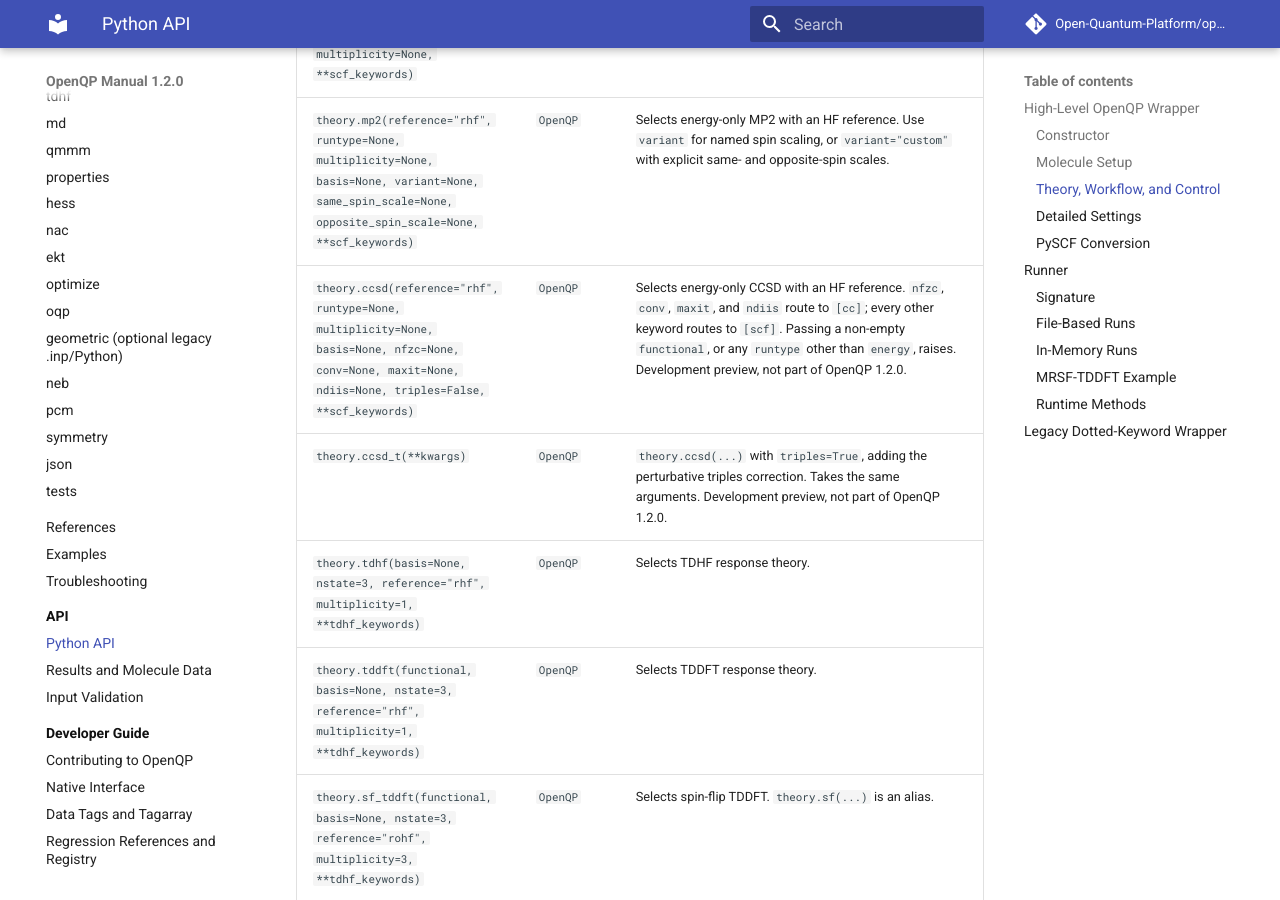
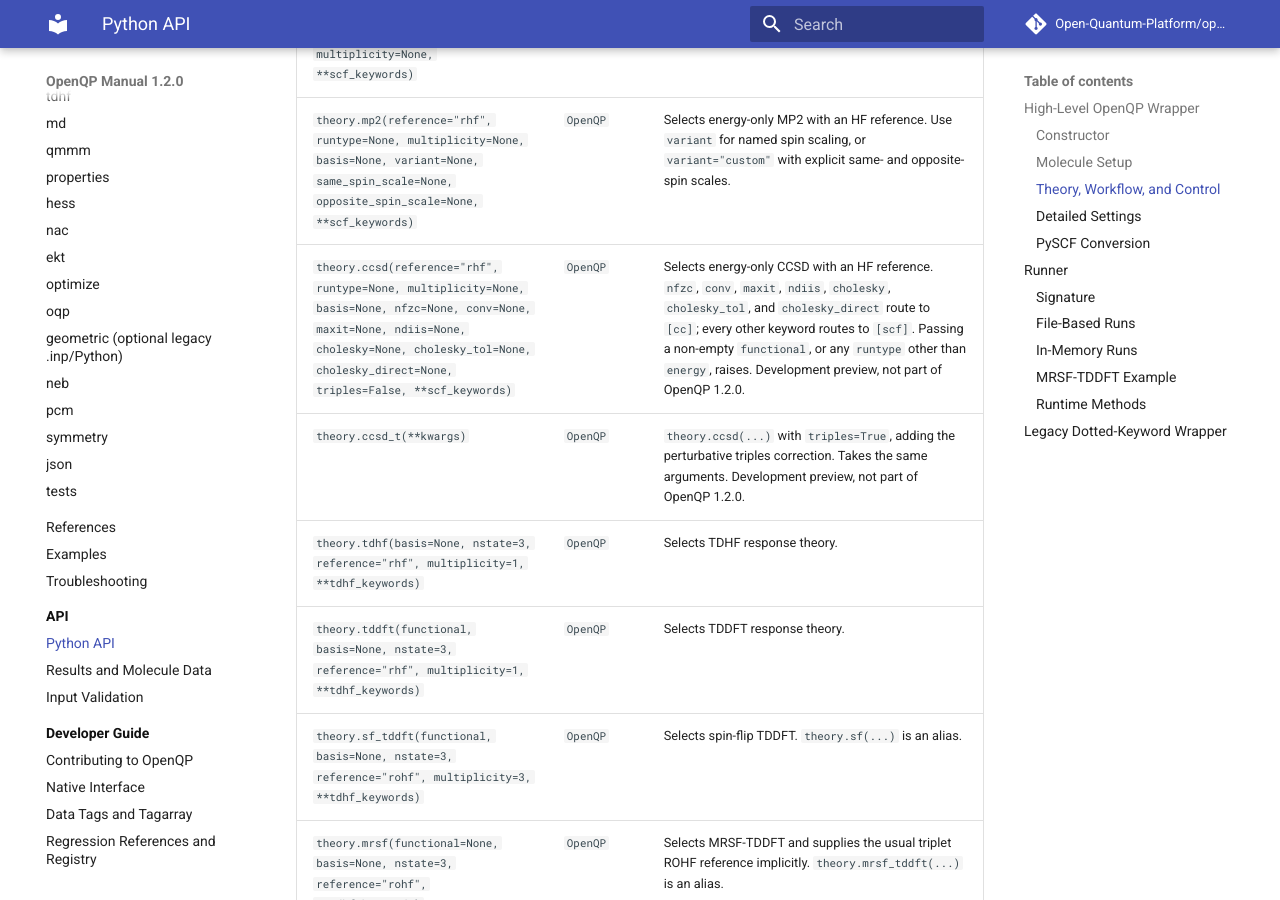
Before and after one commit to Open-Quantum-Platform/openqp-docs, an MkDocs documentation site: the page built from docs/api/python-runner.md, in a window 1280 px wide and 900 px high, scrolled down 3044 px. Built offline with MkDocs 1.6.1 and Material for MkDocs 9.7.7, drawn with Linux system fonts in a browser that asks for light colours; comment, search, counter and statistics services are not loaded.

Commit message:
docs(cc): the Cholesky controls route to [cc], not [scf]
The python-runner table gave theory.ccsd's signature without cholesky,
cholesky_tol and cholesky_direct, then said "every other keyword routes to
[scf]" — which is exactly the bug openqp.py:917-920 records having fixed:

    # The factorisation controls belong to [cc] like the rest.  Left out of
    # this list they fall through to **scf_keywords and are applied to
    # [scf], so job.ccsd_t(cholesky=False) failed with an unknown scf
    # keyword rather than configuring the route it names.

Following the doc as written would reproduce that failure. All three are
explicit parameters of ccsd() and are collected into cc_updates alongside
nfzc/conv/maxit/ndiis. Add them to both the signature and the routing list.

Verified against openqp main 214b762: pyoqp/oqp/openqp.py:883-931.

Co-Authored-By: Claude <noreply@anthropic.com>

```diff
--- a/docs/api/python-runner.md
+++ b/docs/api/python-runner.md
@@ -109,7 +109,7 @@ mp2_job.theory.mp2(basis="6-31g", reference="uhf", variant="scs-mp2")
 | `theory.hf(basis=None, reference="rhf", multiplicity=None, **scf_keywords)` | `OpenQP` | Selects Hartree-Fock reference-SCF theory. |
 | `theory.dft(functional, basis=None, reference="rhf", multiplicity=None, **scf_keywords)` | `OpenQP` | Selects Kohn-Sham DFT. The functional is part of the theory call. |
 | `theory.mp2(reference="rhf", runtype=None, multiplicity=None, basis=None, variant=None, same_spin_scale=None, opposite_spin_scale=None, **scf_keywords)` | `OpenQP` | Selects energy-only MP2 with an HF reference. Use `variant` for named spin scaling, or `variant="custom"` with explicit same- and opposite-spin scales. |
-| `theory.ccsd(reference="rhf", runtype=None, multiplicity=None, basis=None, nfzc=None, conv=None, maxit=None, ndiis=None, triples=False, **scf_keywords)` | `OpenQP` | Selects energy-only CCSD with an HF reference. `nfzc`, `conv`, `maxit`, and `ndiis` route to `[cc]`; every other keyword routes to `[scf]`. Passing a non-empty `functional`, or any `runtype` other than `energy`, raises. Development preview, not part of OpenQP 1.2.0. |
+| `theory.ccsd(reference="rhf", runtype=None, multiplicity=None, basis=None, nfzc=None, conv=None, maxit=None, ndiis=None, cholesky=None, cholesky_tol=None, cholesky_direct=None, triples=False, **scf_keywords)` | `OpenQP` | Selects energy-only CCSD with an HF reference. `nfzc`, `conv`, `maxit`, `ndiis`, `cholesky`, `cholesky_tol`, and `cholesky_direct` route to `[cc]`; every other keyword routes to `[scf]`. Passing a non-empty `functional`, or any `runtype` other than `energy`, raises. Development preview, not part of OpenQP 1.2.0. |
 | `theory.ccsd_t(**kwargs)` | `OpenQP` | `theory.ccsd(...)` with `triples=True`, adding the perturbative triples correction. Takes the same arguments. Development preview, not part of OpenQP 1.2.0. |
 | `theory.tdhf(basis=None, nstate=3, reference="rhf", multiplicity=1, **tdhf_keywords)` | `OpenQP` | Selects TDHF response theory. |
 | `theory.tddft(functional, basis=None, nstate=3, reference="rhf", multiplicity=1, **tdhf_keywords)` | `OpenQP` | Selects TDDFT response theory. |
```
